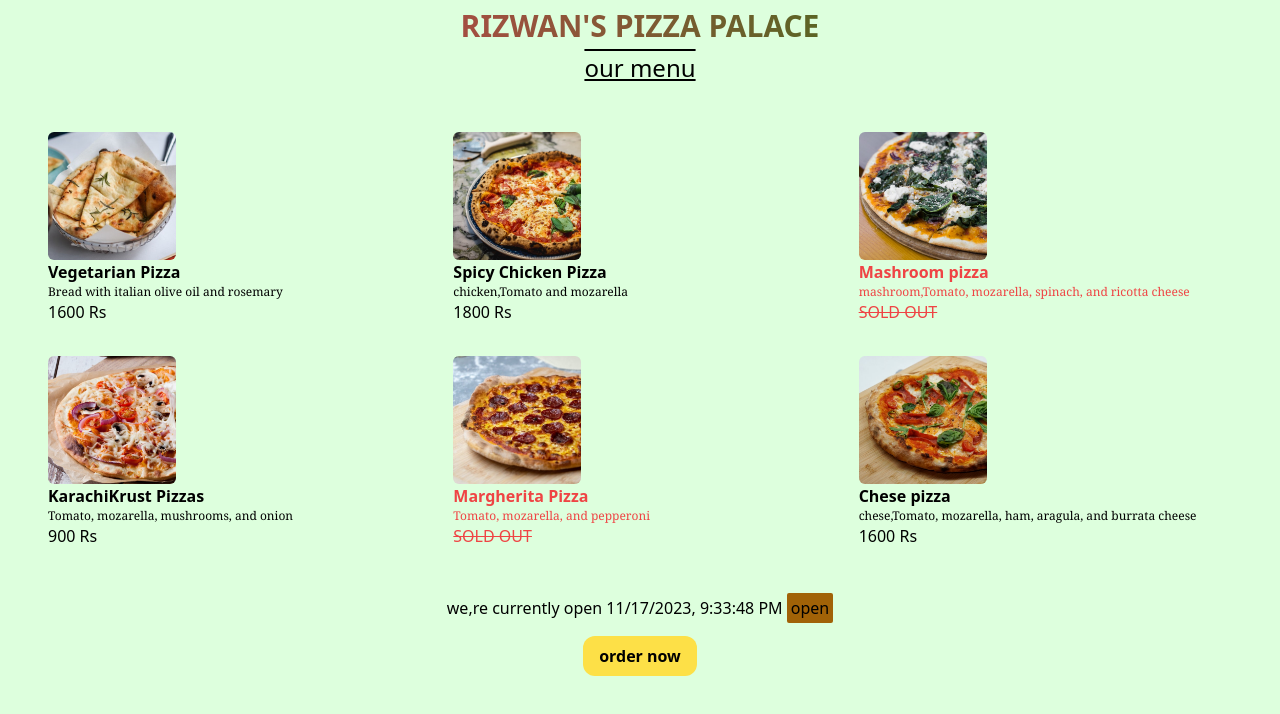
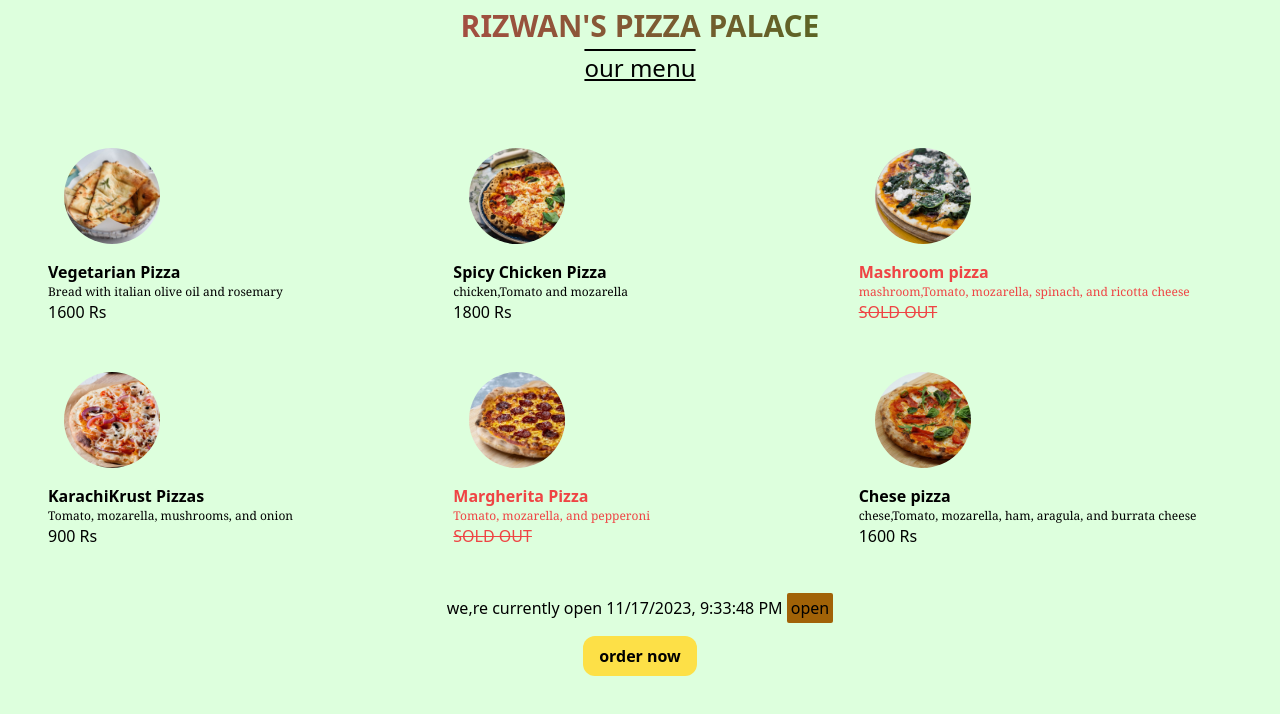
Before and after one commit to rizwan-signon/simple-pizza-shop-UI, a React (Vite) app: page / in a window 1280 px wide. Shown: the top 714 px of the page. Built offline with nearby package versions, Linux system fonts and the light colour scheme.

Commit message:
some tailwind css is applied

```diff
--- a/src/App.jsx
+++ b/src/App.jsx
@@ -2,6 +2,7 @@ import React from "react";
 import Header from "./Header";
 import Footer from "./Footer";
 import Menu from "./Menu";
+
 export default function App() {
   return (
     <div>
--- a/src/Footer.jsx
+++ b/src/Footer.jsx
@@ -15,7 +15,7 @@ export default function Footer() {
         </span>
       </h1>
       <div class="flex items-center justify-center">
-        <button class=" bg-yellow-300 text-black font-bold py-2 px-4 rounded-xl">
+        <button class=" bg-yellow-300 text-black font-bold py-2 px-4 rounded-xl scale-100 hover:scale-150 ease-in duration-300">
           order now
         </button>
       </div>
--- a/src/Pizza.jsx
+++ b/src/Pizza.jsx
@@ -51,7 +51,7 @@ export default function Pizza() {
         return (
           <div className={` m-4 ${pizza.soldOut ? " text-red-500" : ""} `}>
             <img
-              className="h-32 w-32 rounded-md"
+              className="h-32 w-32 rounded-full scale-75 hover:scale-100 ease-in duration-100"
               src={pizza.photoName}
               alt="not found"
             />
```
